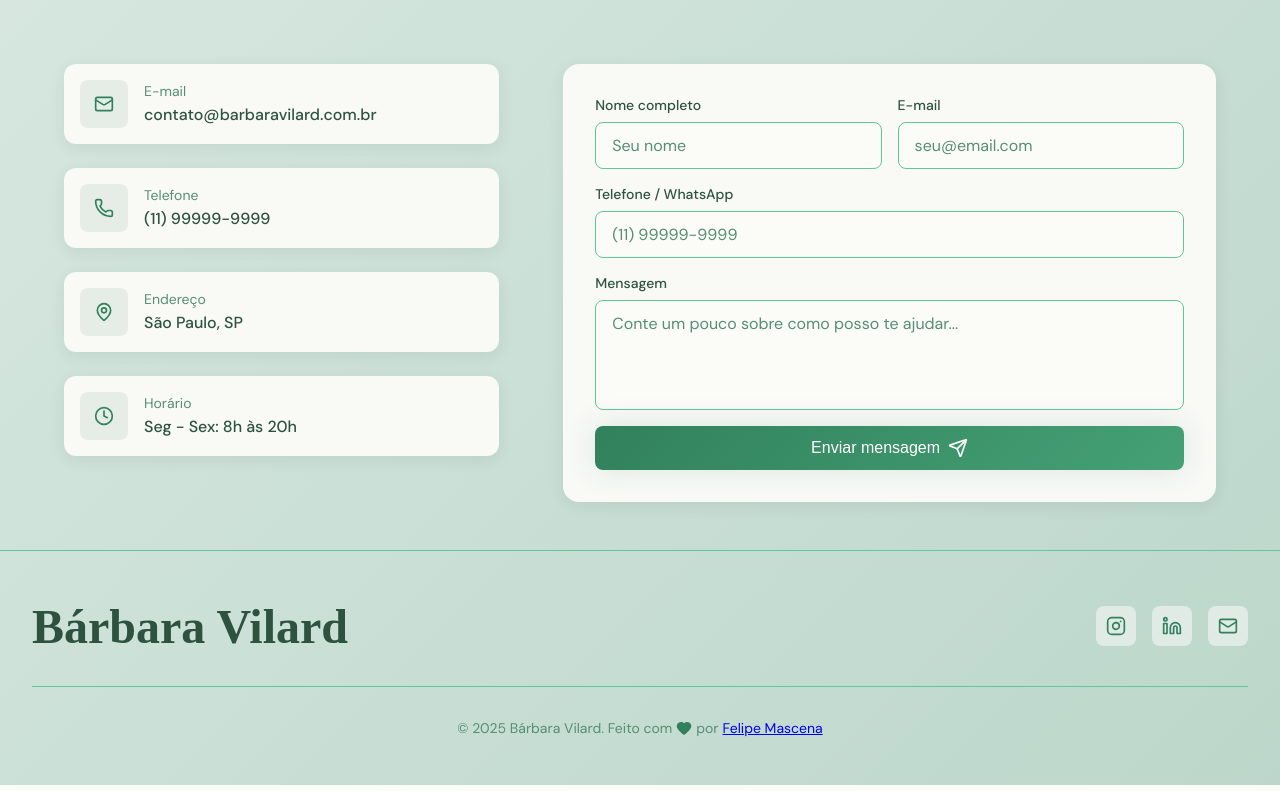
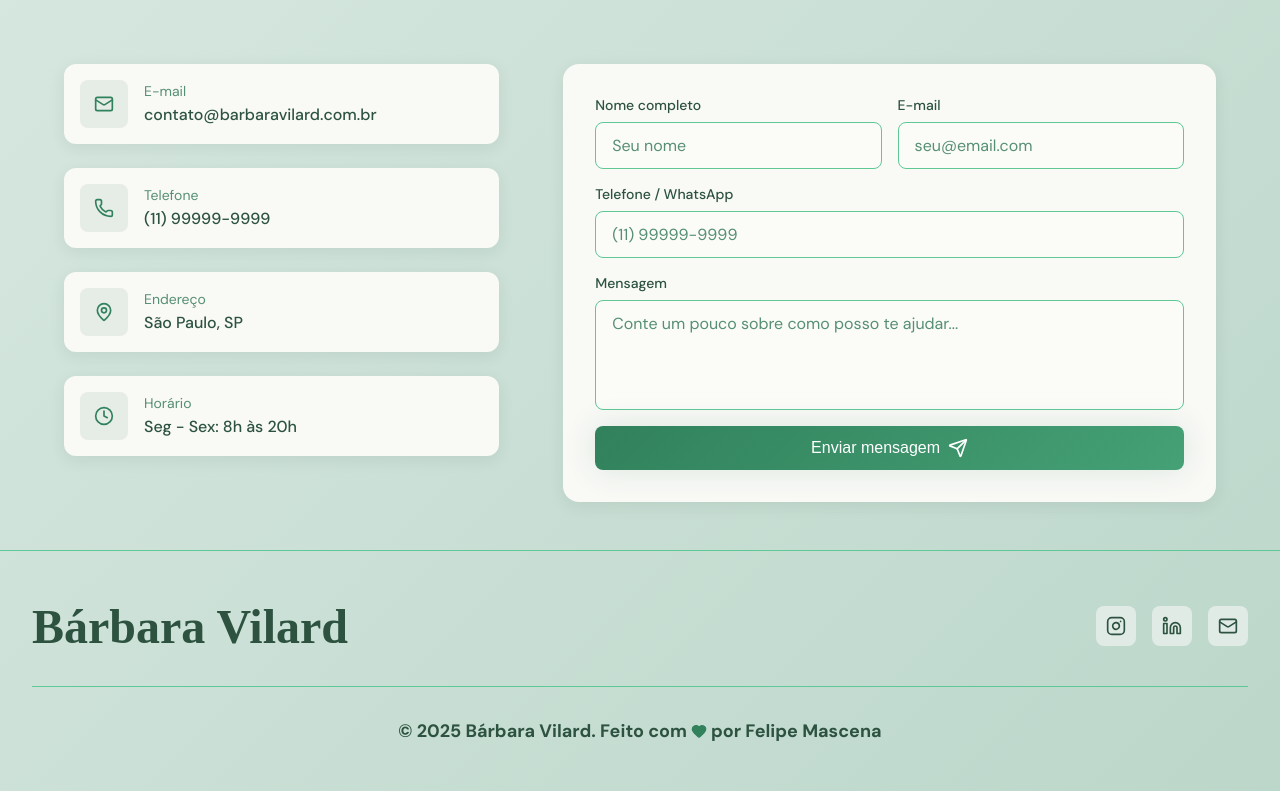
Before and after one commit to fmascena-dev/project_psychology, a Vue app: page / in a window 1280 px wide. Shown: the part 2471-3262 px from the top of the page. Built offline with nearby package versions, Linux system fonts and the light colour scheme; a web font is replaced by a local one.

Commit message:
fix: adjusted style footer

```diff
--- a/src/components/ContactSection.vue
+++ b/src/components/ContactSection.vue
@@ -129,7 +129,6 @@ const formData = ref({
 const handleSubmit = async () => {
   isSubmitting.value = true
 
-  // Simulate form submission
   await new Promise((resolve) => setTimeout(resolve, 1000))
 
   alert('Mensagem enviada! Entrarei em contato em breve. Obrigada!')
--- a/src/components/Footer.vue
+++ b/src/components/Footer.vue
@@ -2,12 +2,10 @@
   <footer class="footer">
     <div class="footer__container">
       <div class="footer__content">
-        <!-- Logo -->
         <div class="footer__logo">
           <span class="footer__logo-text">Bárbara Vilard</span>
         </div>
 
-        <!-- Social Links -->
         <div class="footer__social">
           <a
             v-for="social in socialLinks"
--- a/src/components/Header.vue
+++ b/src/components/Header.vue
@@ -129,7 +129,6 @@ const scrollToSection = (href: string) => {
 onMounted(() => {
   window.addEventListener('scroll', handleScroll)
 
-  // Check initial theme
   if (document.documentElement.classList.contains('dark')) {
     theme.value = 'dark'
   }
--- a/src/styles/footer.style.scss
+++ b/src/styles/footer.style.scss
@@ -24,17 +24,11 @@
     }
   }
 
-  &__logo {
-    display: flex;
-    align-items: center;
-    gap: 0.5rem;
-    color: hsl(var(--foreground));
-  }
-
   &__logo-text {
     font-family: 'Lavishly Yours', serif;
     font-size: 3rem;
     font-weight: 600;
+    user-select: none;
   }
 
   &__social {
@@ -69,8 +63,9 @@
   }
 
   &__copyright {
-    font-size: 0.875rem;
-    color: hsl(var(--muted-foreground));
+    font-size: 1.125rem;
+    font-weight: bold;
+    color: hsl(var(--foreground));
     display: flex;
     align-items: center;
     justify-content: center;
@@ -86,4 +81,33 @@
   &__author {
     color: hsl(var(--foreground));
   }
+
+  a {
+    position: relative;
+    text-decoration: none;
+    color: var(--foreground);
+    font-weight: bold;
+    transition: all 0.3s ease-in-out;
+
+    &::after {
+      content: '';
+      position: absolute;
+      bottom: 0;
+      left: 0;
+      width: 100%;
+      height: 2px;
+      background-color: hsl(var(--primary));
+      transform: scaleX(0);
+      transform-origin: left;
+      transition: transform 0.3s ease-in-out;
+    }
+
+    &:hover {
+      color: hsl(var(--primary));
+
+      &::after {
+        transform: scaleX(1);
+      }
+    }
+  }
 }
```
